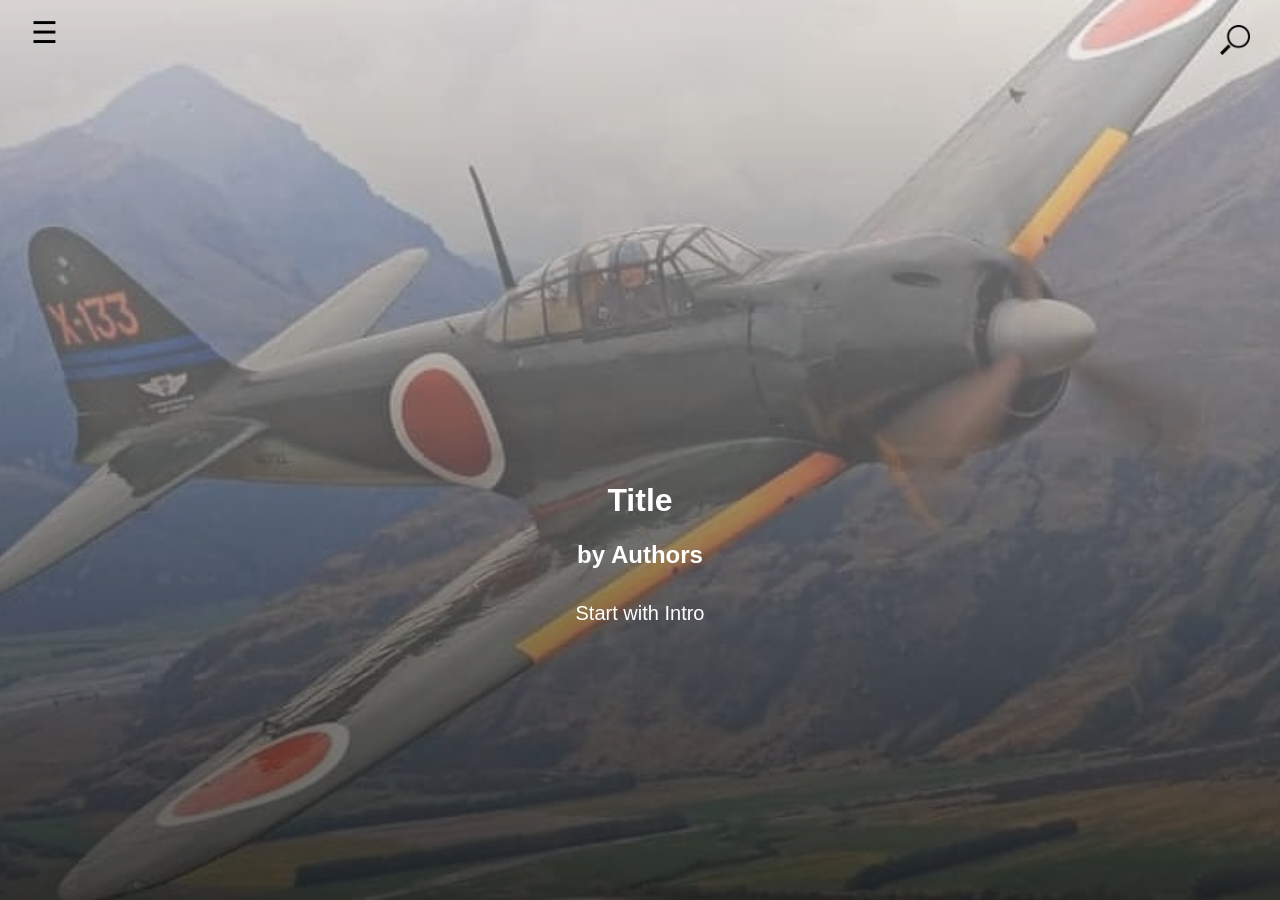
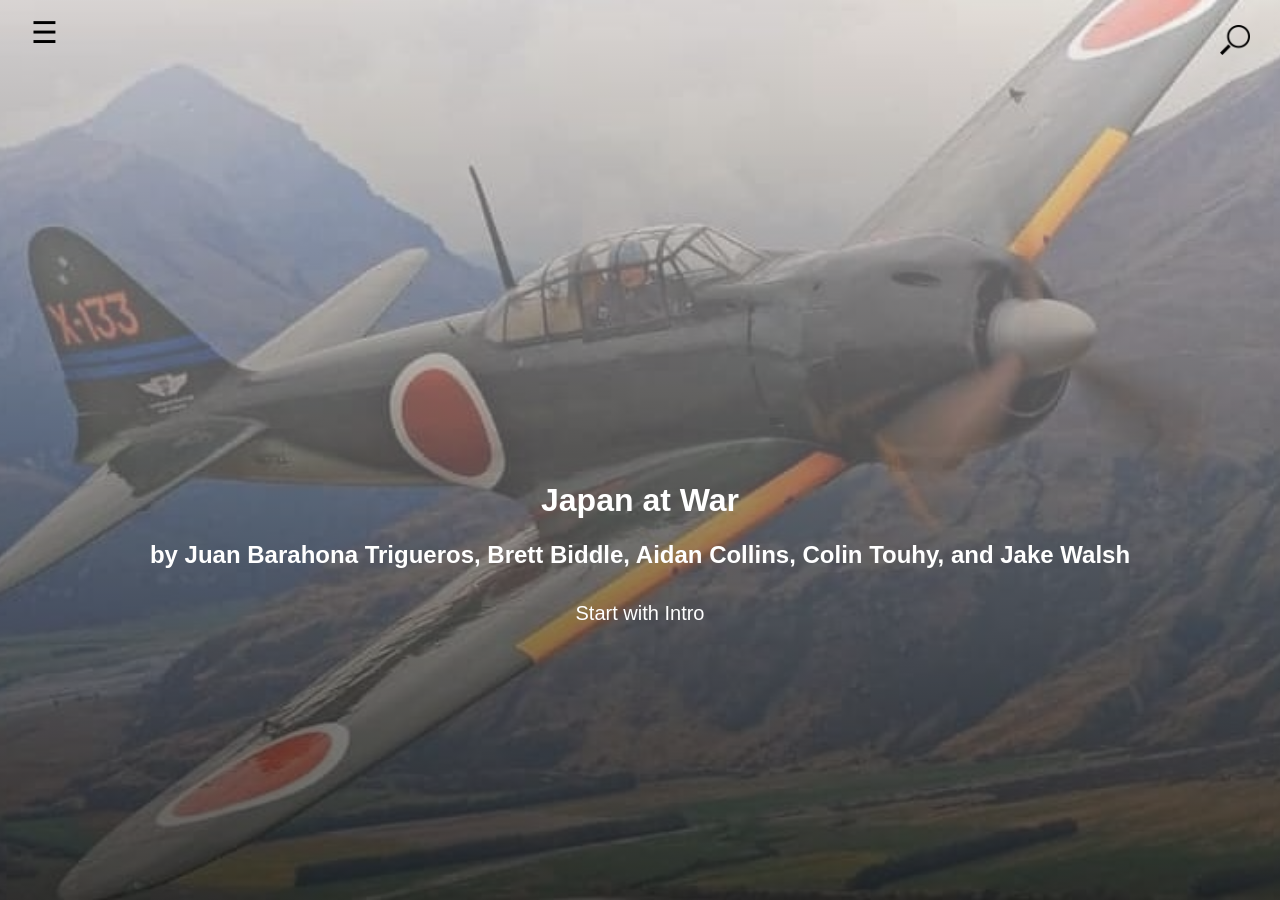
Before and after one commit to JakePWalsh/WALSH-JAKE-HIST-WOH3931, a Jekyll site: the page built from index.markdown, in a window 1280 px wide. Built offline with Jekyll 4.4.1, drawn with Linux system fonts in a browser that asks for light colours.

Commit message:
Update _config.yml

```diff
--- a/_config.yml
+++ b/_config.yml
@@ -1,6 +1,6 @@
-title: Title
-email: your-email@example.com
-description: by Authors
+title: Japan at War
+email: jakewalsh@ufl.edu
+description: by Juan Barahona Trigueros, Brett Biddle, Aidan Collins, Colin Touhy, and Jake Walsh
 
 baseurl: "/WALSH-JAKE-HIST-WOH3931" # the subpath of your site. Change it if the name of your repository is other than "mindoc"
 
```
